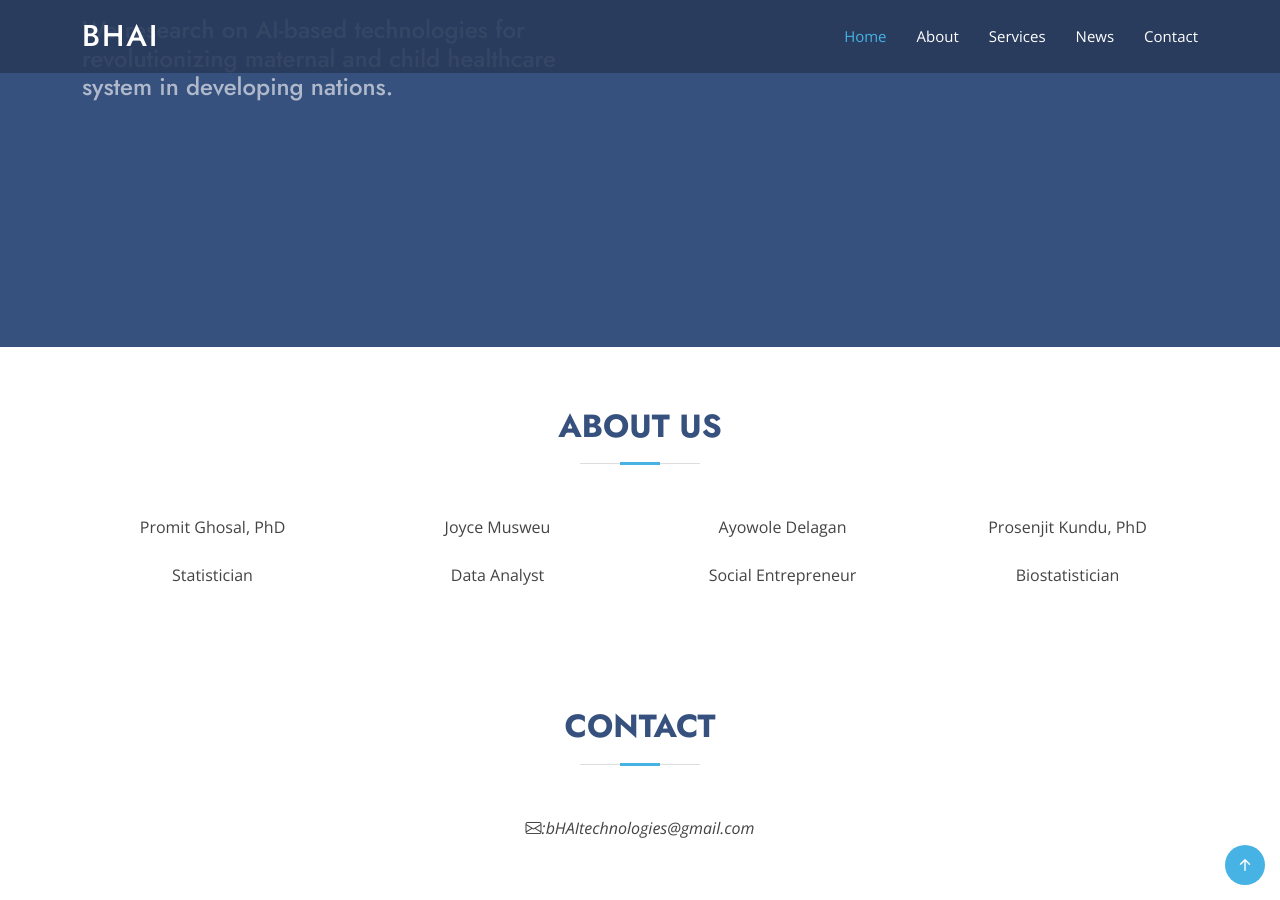
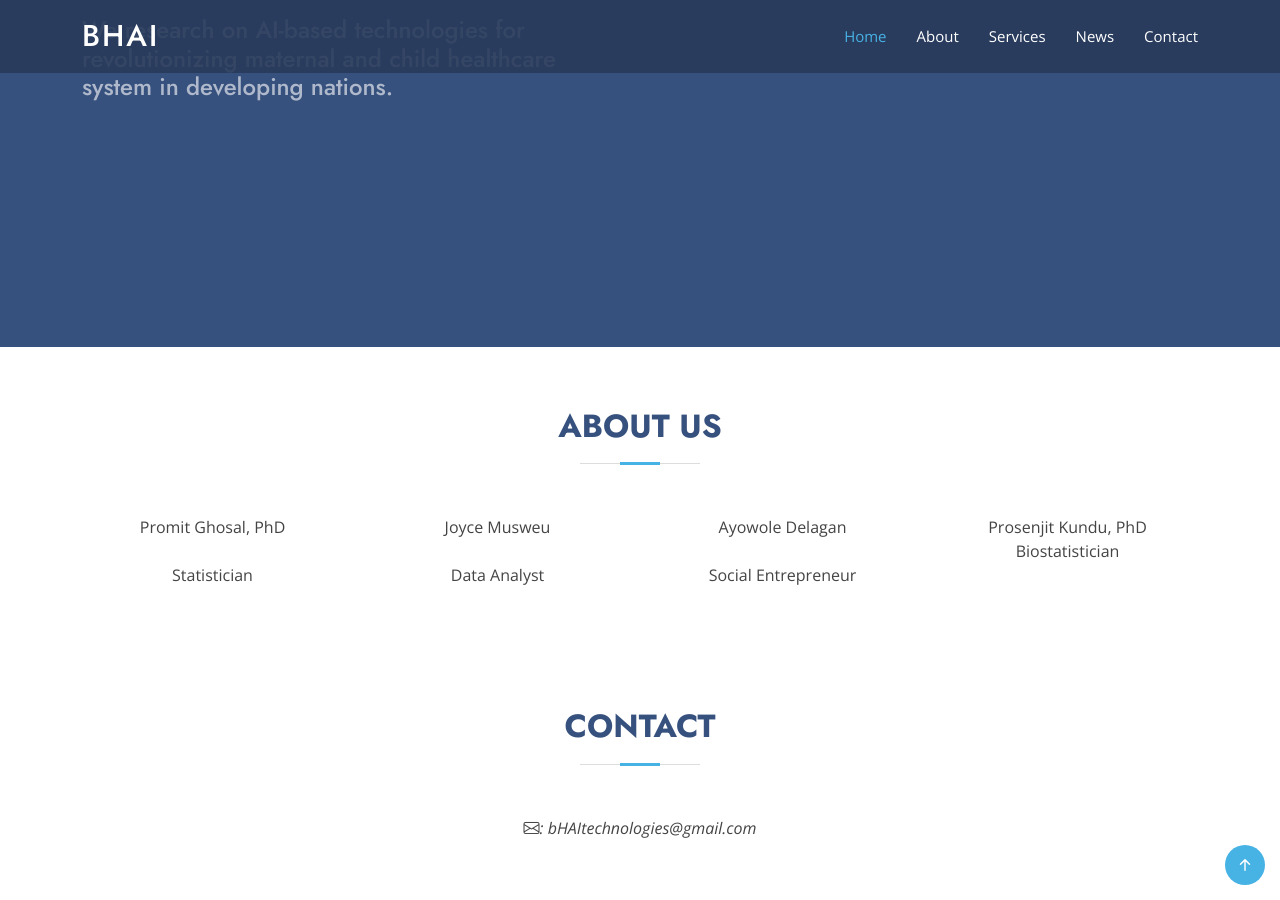
Before and after one commit to betterhealthusingAI/betterhealthusingAI.github.io, a Jekyll site: the page built from index.html, in a window 1280 px wide and 900 px high, scrolled down 373 px. Built offline with Jekyll 4.4.1, drawn with Linux system fonts in a browser that asks for light colours.

Commit message:
Update design_one.html

```diff
--- a/_layouts/design_one.html
+++ b/_layouts/design_one.html
@@ -94,7 +94,7 @@
           <div class="col-lg-3"> <center> Promit Ghosal, PhD </center> <br/> <center> Statistician </center> </div>
           <div class="col-lg-3"> <center> Joyce Musweu </center> <br/> <center> Data Analyst </center> </div>
           <div class="col-lg-3"> <center> Ayowole Delagan </center> <br/> <center> Social Entrepreneur </center> </div>
-          <div class="col-lg-3"> <center> Prosenjit Kundu, PhD </center> <br/> <center> Biostatistician </center> </div>
+          <div class="col-lg-3"> <center> Prosenjit Kundu, PhD </center>  <center> Biostatistician </center> </div>
         </div>
 
       </div>
@@ -113,7 +113,7 @@
 
         <div class="row content">
 
-          <div class="col-lg-12  center-block text-center"> <i class="bi bi-envelope">:bHAItechnologies@gmail.com</i> </div>
+          <div class="col-lg-12  center-block text-center"> <i class="bi bi-envelope">: bHAItechnologies@gmail.com</i> </div>
 
         </div>
 
```
